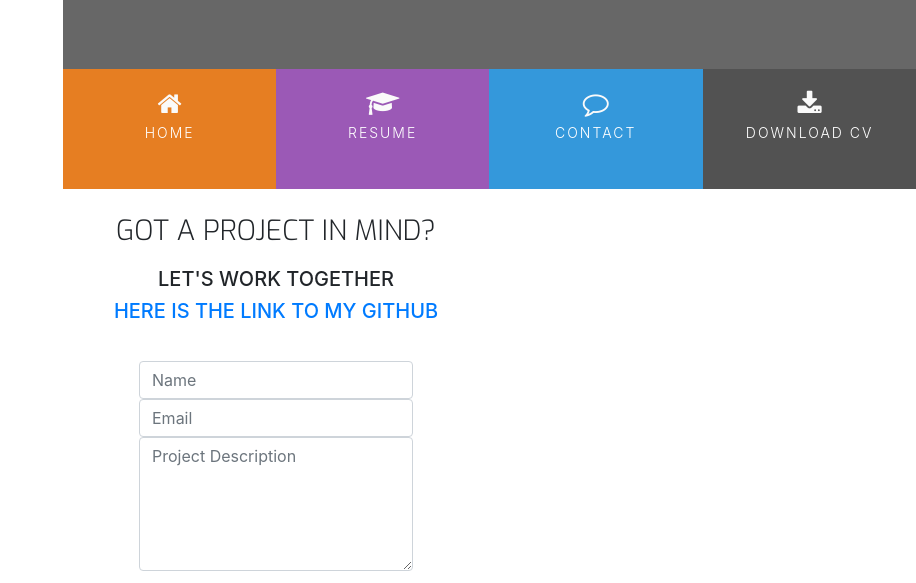
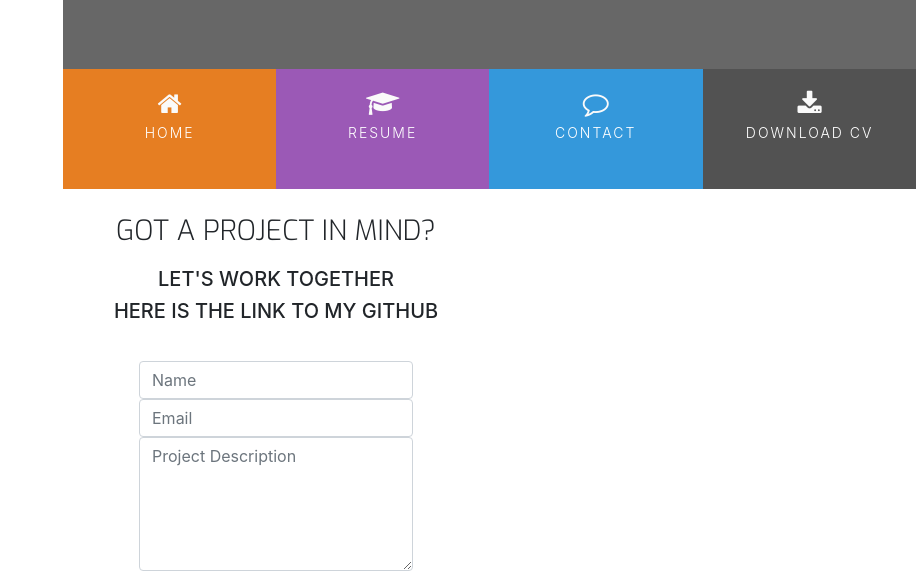
Before and after one commit to Andreim1998/CV, a plain HTML site: page contact.html in a window 1280 px wide. Shown: the part 180-763 px from the top of the page, without its empty margins (364-1280 px from the left). Drawn offline with nearby package versions, Linux system fonts and the light colour scheme.

Commit message:
Update contact.html

```diff
--- a/contact.html
+++ b/contact.html
@@ -62,7 +62,6 @@
         <div>
             <h3 class="contact-heading uppercase text-center">Got a project in mind?</h3>
             <h5 class="uppercase text-center">Let's work together</h5>
-            <a href="https://github.com/Andreim1998" target="_blank">
                 <h5 class="uppercase text-center">Here is the link to my gitHub</h5>
             </a>
         </div>
```
